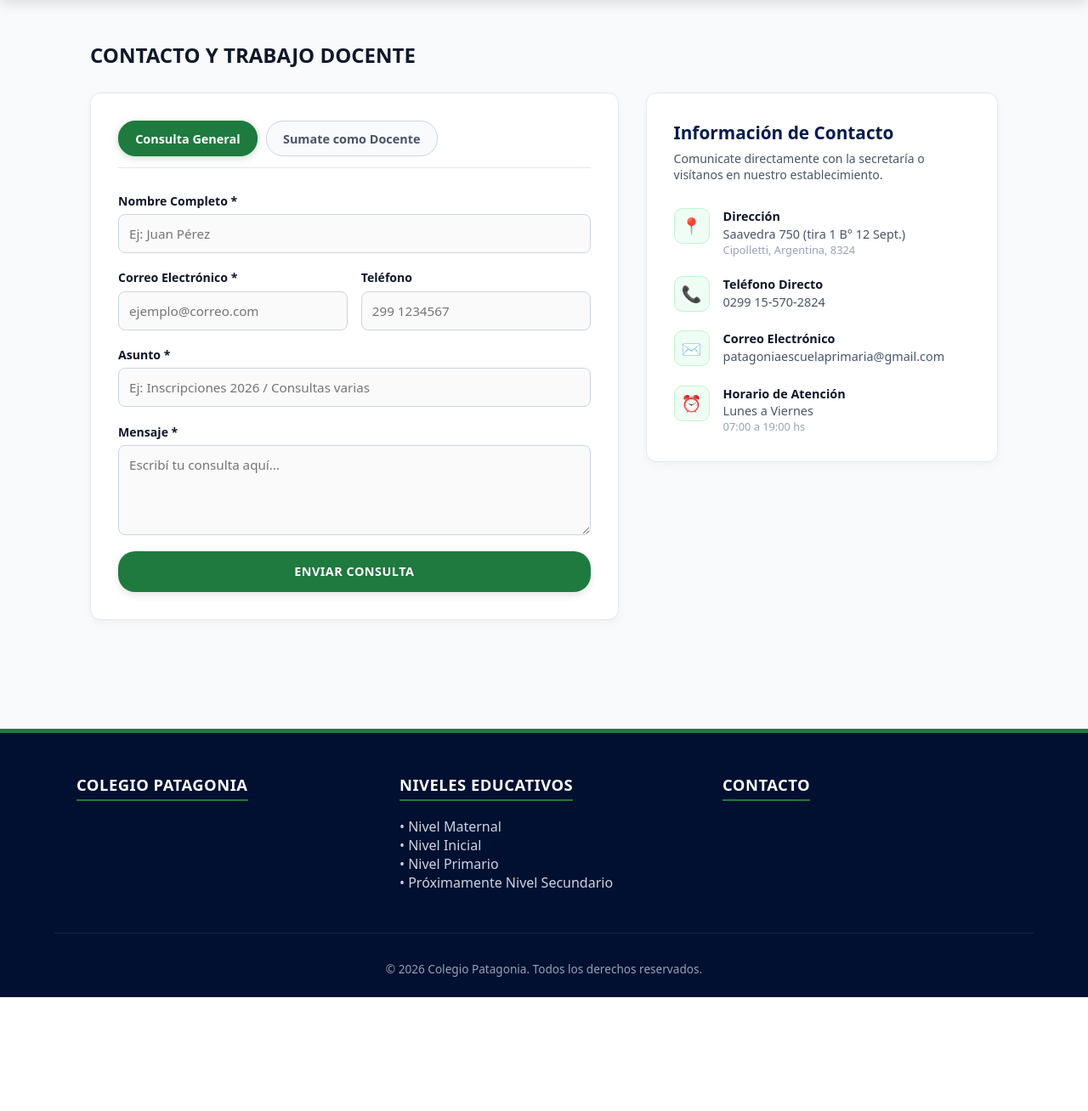
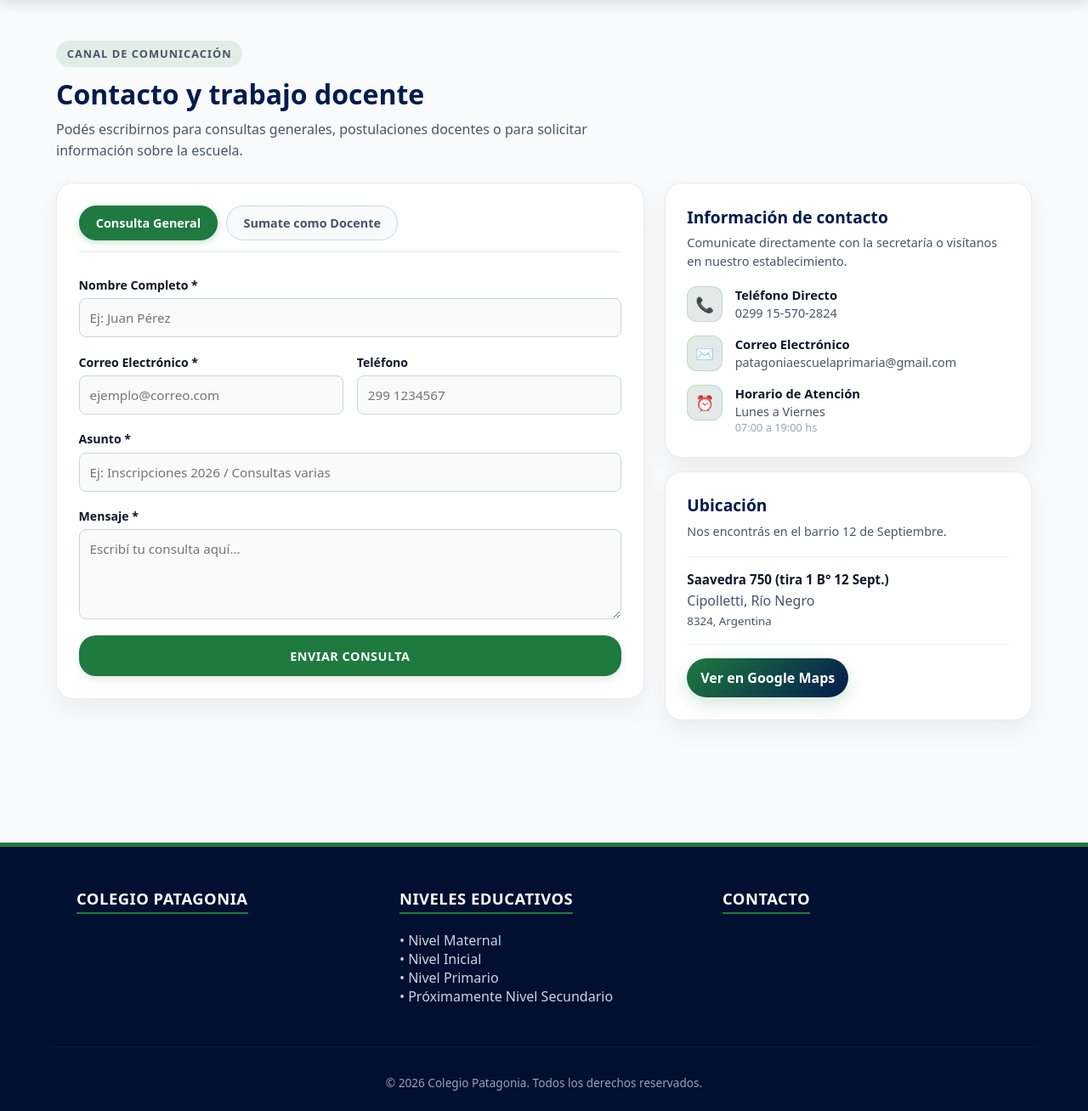
Before and after one commit to SoySid/colegio-patagonia-cipolletti, a Django app: page /contacto/ in a window 1280 px wide. Shown: the part 70-1378 px from the top of the page at 85% size. Before the commit the page ends 1244 px from the top, so only its background shows below. Run offline with Django 5.2, Linux system fonts and the light colour scheme; data that the repository does not hold is empty.

Commit message:
style(contacto): rediseñar estructura de contacto.html y estilos.css con bloque de ubicacion

```diff
--- a/escuela/static/escuela/css/estilos.css
+++ b/escuela/static/escuela/css/estilos.css
@@ -501,25 +501,61 @@ nav a.btn-portal:hover {
    5. CONTACTO & POSTULACIÓN DOCENTE
    ========================================== */
 .contacto-wrapper {
-    max-width: 1100px;
-    margin: 3rem auto;
+    max-width: 1180px;
+    margin: 3rem auto 4rem;
     padding: 0 1rem;
+}
+
+.contacto-intro {
+    margin-bottom: 1.5rem;
+}
+
+.contacto-kicker {
+    display: inline-block;
+    background: rgba(31, 122, 63, 0.1);
+    color: var(--brand-green);
+    padding: 0.35rem 0.8rem;
+    border-radius: 999px;
+    font-size: 0.8rem;
+    font-weight: 700;
+    letter-spacing: 0.08em;
+    text-transform: uppercase;
+    margin-bottom: 0.6rem;
+}
+
+.contacto-intro h2 {
+    font-size: 2rem;
+    color: var(--primary);
+    margin-bottom: 0.5rem;
+    font-weight: 800;
+}
+
+.contacto-intro p {
+    color: var(--text-muted);
+    line-height: 1.6;
+    max-width: 720px;
 }
 
 .contacto-grid {
     display: grid;
-    grid-template-columns: 1.8fr 1.2fr;
-    gap: 2rem;
-    margin-top: 1.8rem;
+    grid-template-columns: 1.6fr 1fr;
+    gap: 1.5rem;
+    margin-top: 1.5rem;
     align-items: start;
 }
 
-.contacto-card, .info-card {
+.contacto-card, .info-card, .location-card {
     background: #ffffff;
-    border-radius: 12px;
-    border: 1px solid var(--border-color);
-    padding: 2rem;
-    box-shadow: 0 4px 12px rgba(0, 0, 0, 0.04);
+    border-radius: 20px;
+    border: 1px solid rgba(15, 23, 42, 0.08);
+    padding: 1.6rem;
+    box-shadow: 0 12px 28px rgba(15, 23, 42, 0.06);
+}
+
+.contacto-side {
+    display: flex;
+    flex-direction: column;
+    gap: 1rem;
 }
 
 .form-tabs {
@@ -609,43 +645,43 @@ nav a.btn-portal:hover {
     transform: translateY(-2px);
 }
 
-/* TARJETA DERECHA DE INFO */
-.info-card h3 {
+/* TARJETAS LATERALES */
+.info-card h3, .location-card h3 {
     color: var(--primary);
-    font-size: 1.3rem;
+    font-size: 1.2rem;
     font-weight: 800;
     margin-bottom: 0.4rem;
 }
 
 .info-subtitle {
     color: var(--text-muted);
-    font-size: 0.88rem;
-    margin-bottom: 1.8rem;
-    line-height: 1.4;
+    font-size: 0.9rem;
+    margin-bottom: 1.2rem;
+    line-height: 1.5;
 }
 
 .info-items {
     display: flex;
     flex-direction: column;
-    gap: 1.4rem;
+    gap: 1rem;
 }
 
 .info-item {
     display: flex;
-    gap: 1rem;
+    gap: 0.9rem;
     align-items: flex-start;
 }
 
 .info-icon {
-    background: #f0fdf4;
-    border: 1px solid #bbf7d0;
+    background: linear-gradient(135deg, rgba(31, 122, 63, 0.14), rgba(3, 27, 78, 0.1));
+    border: 1px solid rgba(31, 122, 63, 0.18);
     width: 42px;
     height: 42px;
-    border-radius: 10px;
+    border-radius: 12px;
     display: flex;
     align-items: center;
     justify-content: center;
-    font-size: 1.2rem;
+    font-size: 1.1rem;
     flex-shrink: 0;
 }
 
@@ -656,7 +692,7 @@ nav a.btn-portal:hover {
 
 .info-text strong {
     color: var(--text-dark);
-    font-size: 0.9rem;
+    font-size: 0.92rem;
     margin-bottom: 0.1rem;
 }
 
@@ -668,6 +704,46 @@ nav a.btn-portal:hover {
 .info-text small {
     color: #94a3b8;
     font-size: 0.8rem;
+}
+
+.location-address {
+    display: flex;
+    flex-direction: column;
+    gap: 0.25rem;
+    padding: 1rem 0 1.1rem;
+    border-top: 1px solid #eef2f7;
+    border-bottom: 1px solid #eef2f7;
+    margin-bottom: 1rem;
+}
+
+.location-address strong {
+    color: var(--text-dark);
+    font-size: 0.95rem;
+}
+
+.location-address span,
+.location-address small {
+    color: var(--text-muted);
+}
+
+.btn-map {
+    display: inline-flex;
+    align-items: center;
+    justify-content: center;
+    padding: 0.75rem 1rem;
+    background: linear-gradient(135deg, var(--brand-green) 0%, var(--primary) 100%);
+    color: #ffffff;
+    text-decoration: none;
+    border-radius: 999px;
+    font-weight: 700;
+    width: fit-content;
+    transition: transform 0.2s ease, box-shadow 0.2s ease;
+    box-shadow: 0 8px 20px rgba(31, 122, 63, 0.18);
+}
+
+.btn-map:hover {
+    transform: translateY(-2px);
+    box-shadow: 0 10px 24px rgba(31, 122, 63, 0.24);
 }
 
 @media (max-width: 850px) {
--- a/escuela/templates/escuela/contacto.html
+++ b/escuela/templates/escuela/contacto.html
@@ -4,7 +4,11 @@
 
 {% block content %}
 <section class="contacto-wrapper">
-    <h2 class="section-title">CONTACTO Y TRABAJO DOCENTE</h2>
+    <div class="contacto-intro">
+        <p class="contacto-kicker">Canal de comunicación</p>
+        <h2>Contacto y trabajo docente</h2>
+        <p>Podés escribirnos para consultas generales, postulaciones docentes o para solicitar información sobre la escuela.</p>
+    </div>
 
     {% if messages %}
         {% for message in messages %}
@@ -15,14 +19,12 @@
     {% endif %}
 
     <div class="contacto-grid">
-        <!-- COLUMNA IZQUIERDA: FORMULARIO -->
         <div class="contacto-card">
             <div class="form-tabs">
                 <button type="button" class="tab-btn active" id="btn-consulta">Consulta General</button>
                 <button type="button" class="tab-btn" id="btn-docente">Sumate como Docente</button>
             </div>
 
-            <!-- FORMULARIO CONSULTA GENERAL -->
             <form method="POST" id="form-consulta" class="form-contacto">
                 {% csrf_token %}
                 <input type="hidden" name="tipo_form" value="consulta">
@@ -57,7 +59,6 @@
                 <button type="submit" class="btn-submit">ENVIAR CONSULTA</button>
             </form>
 
-            <!-- FORMULARIO SUMATE COMO DOCENTE (OCULTO POR DEFECTO) -->
             <form method="POST" id="form-docente" class="form-contacto form-oculto" enctype="multipart/form-data">
                 {% csrf_token %}
                 <input type="hidden" name="tipo_form" value="docente">
@@ -98,21 +99,12 @@
             </form>
         </div>
 
-        <!-- COLUMNA DERECHA: TARJETA INFO INSTITUCIONAL -->
+        <div class="contacto-side">
             <div class="info-card">
-            <h3>Información de Contacto</h3>
+                <h3>Información de contacto</h3>
                 <p class="info-subtitle">Comunicate directamente con la secretaría o visítanos en nuestro establecimiento.</p>
 
                 <div class="info-items">
-                <div class="info-item">
-                    <div class="info-icon">📍</div>
-                    <div class="info-text">
-                        <strong>Dirección</strong>
-                        <span>Saavedra 750 (tira 1 B° 12 Sept.)</span>
-                        <small>Cipolletti, Argentina, 8324</small>
-                    </div>
-                </div>
-
                     <div class="info-item">
                         <div class="info-icon">📞</div>
                         <div class="info-text">
@@ -137,6 +129,20 @@
                             <small>07:00 a 19:00 hs</small>
                         </div>
                     </div>
+                </div>
+            </div>
+
+            <div class="location-card">
+                <h3>Ubicación</h3>
+                <p class="info-subtitle">Nos encontrás en el barrio 12 de Septiembre.</p>
+
+                <div class="location-address">
+                    <strong>Saavedra 750 (tira 1 B° 12 Sept.)</strong>
+                    <span>Cipolletti, Río Negro</span>
+                    <small>8324, Argentina</small>
+                </div>
+
+                <a href="https://maps.google.com/?q=Saavedra+750+Cipolletti" target="_blank" rel="noopener noreferrer" class="btn-map">Ver en Google Maps</a>
             </div>
         </div>
     </div>
```
Lines whose indentation alone changed are shown as unchanged.
